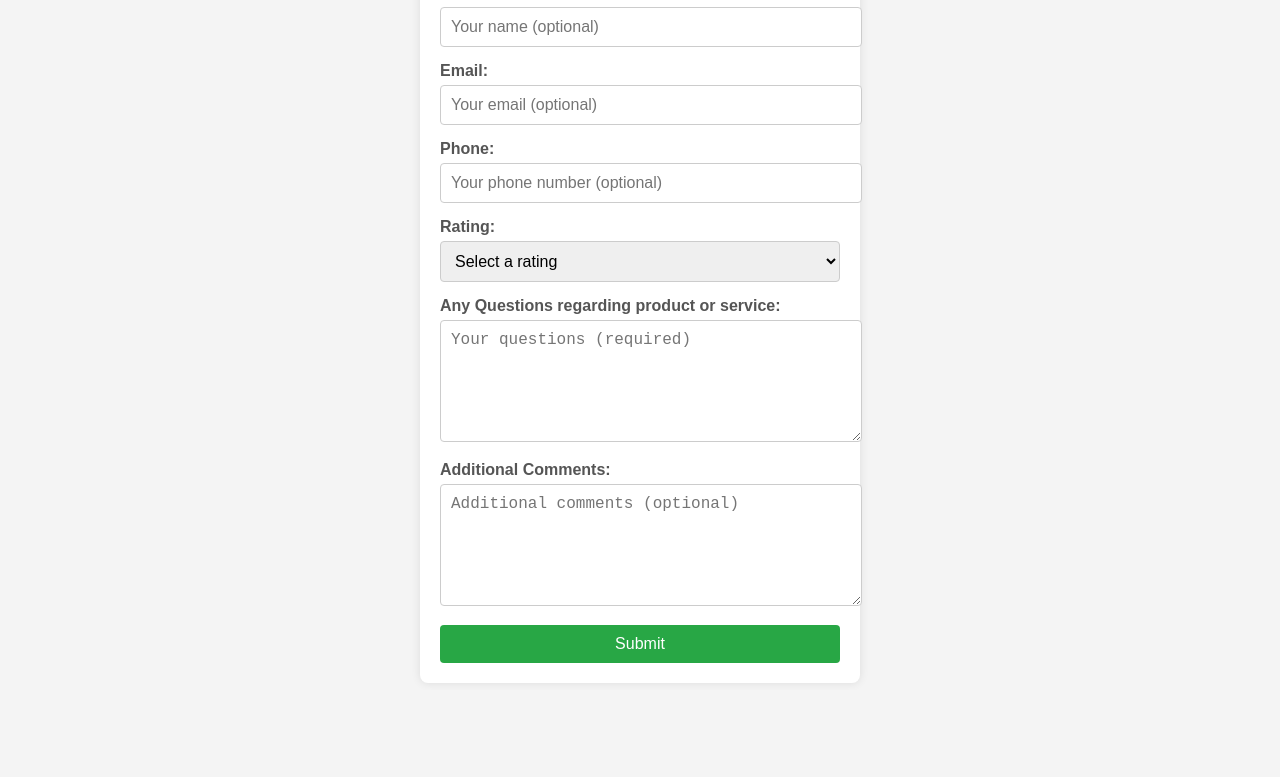
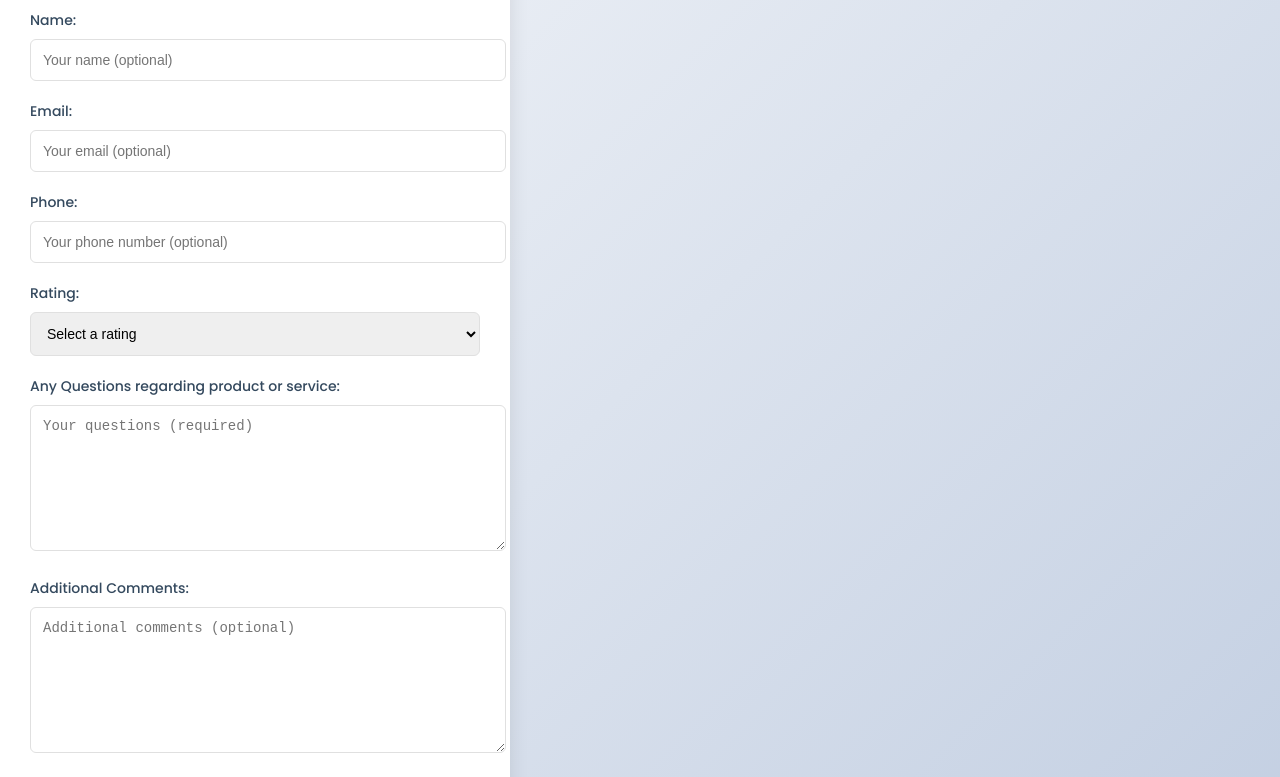
Before and after one commit to DivyaChakraveni/FEWD, a plain HTML site: page FeedbackForm.html in a window 1280 px wide. Shown: the part 110-887 px from the top of the page. Before the commit the page ends 800 px from the top, so only its background shows below. Drawn offline with Linux system fonts and the light colour scheme.

Commit message:
Updated the css for Feedback and Portfolio

```diff
--- /dev/null
+++ b/Feedback&Portfolio.css
@@ -0,0 +1,116 @@
+/* General Styles */
+body {
+    font-family: 'Poppins', sans-serif;
+    background: linear-gradient(135deg, #f5f7fa 0%, #c3cfe2 100%);
+    margin: 0;
+    padding: 0;
+}
+
+/* Feedback Form Styles */
+.feedback-form {
+    background-color: #fff;
+    padding: 30px;
+    border-radius: 12px;
+    box-shadow: 0 4px 20px rgba(0, 0, 0, 0.1);
+    width: 100%;
+    max-width: 450px;
+    animation: fadeIn 0.5s ease-in-out;
+}
+
+.feedback-form h2 {
+    margin-bottom: 25px;
+    font-size: 28px;
+    color: #2c3e50;
+    font-weight: 600;
+    text-align: center;
+}
+
+.feedback-form label {
+    display: block;
+    margin-bottom: 8px;
+    font-weight: 500;
+    color: #34495e;
+    font-size: 14px;
+}
+
+.feedback-form input[type="text"],
+.feedback-form input[type="email"],
+.feedback-form input[type="tel"],
+.feedback-form textarea,
+.feedback-form select {
+    width: 100%;
+    padding: 12px;
+    margin-bottom: 20px;
+    border: 1px solid #e0e0e0;
+    border-radius: 6px;
+    font-size: 14px;
+    transition: all 0.3s ease;
+}
+
+.feedback-form input:focus,
+.feedback-form textarea:focus,
+.feedback-form select:focus {
+    border-color: #3498db;
+    box-shadow: 0 0 0 3px rgba(52, 152, 219, 0.1);
+    outline: none;
+}
+
+.feedback-form textarea {
+    resize: vertical;
+    height: 120px;
+    min-height: 100px;
+}
+
+.feedback-form button {
+    width: 100%;
+    padding: 14px;
+    background-color: #3498db;
+    color: #fff;
+    border: none;
+    border-radius: 6px;
+    font-size: 16px;
+    font-weight: 500;
+    cursor: pointer;
+    transition: all 0.3s ease;
+    text-transform: uppercase;
+    letter-spacing: 0.5px;
+}
+
+.feedback-form button:hover {
+    background-color: #2980b9;
+    transform: translateY(-2px);
+    box-shadow: 0 4px 12px rgba(52, 152, 219, 0.3);
+}
+
+/* Portfolio Styles */
+h1, h2 {
+    color: #2c3e50;
+}
+
+section {
+    margin: 20px 0;
+}
+
+section h2 {
+    font-size: 24px;
+    margin-bottom: 10px;
+}
+
+section p, section ul {
+    font-size: 16px;
+    line-height: 1.5;
+}
+
+section ul {
+    list-style-type: disc;
+    padding-left: 20px;
+}
+
+section a {
+    color: #3498db;
+    text-decoration: none;
+}
+
+section a:hover {
+    text-decoration: underline;
+}
--- a/FeedbackForm.html
+++ b/FeedbackForm.html
@@ -4,66 +4,9 @@
     <meta charset="UTF-8">
     <meta name="viewport" content="width=device-width, initial-scale=1.0">
     <title>Feedback Form</title>
-    <style>
-        body {
-            font-family: Arial, sans-serif;
-            background-color: #f4f4f4;
-            margin: 0;
-            padding: 0;
-            display: flex;
-            justify-content: center;
-            align-items: center;
-            height: 100vh;
-        }
-        .feedback-form {
-            background-color: #fff;
-            padding: 20px;
-            border-radius: 8px;
-            box-shadow: 0 0 10px rgba(0, 0, 0, 0.1);
-            width: 100%;
-            max-width: 400px;
-        }
-        .feedback-form h2 {
-            margin-bottom: 20px;
-            font-size: 24px;
-            color: #333;
-        }
-        .feedback-form label {
-            display: block;
-            margin-bottom: 5px;
-            font-weight: bold;
-            color: #555;
-        }
-        .feedback-form input[type="text"],
-        .feedback-form input[type="email"],
-        .feedback-form input[type="tel"],
-        .feedback-form textarea,
-        .feedback-form select {
-            width: 100%;
-            padding: 10px;
-            margin-bottom: 15px;
-            border: 1px solid #ccc;
-            border-radius: 4px;
-            font-size: 16px;
-        }
-        .feedback-form textarea {
-            resize: vertical;
-            height: 100px;
-        }
-        .feedback-form button {
-            width: 100%;
-            padding: 10px;
-            background-color: #28a745;
-            color: #fff;
-            border: none;
-            border-radius: 4px;
-            font-size: 16px;
-            cursor: pointer;
-        }
-        .feedback-form button:hover {
-            background-color: #218838;
-        }
-    </style>
+    <link href="https://fonts.googleapis.com/css2?family=Poppins:wght@400;500;600&display=swap" rel="stylesheet">
+    <link rel="stylesheet" href="Feedback&Portfolio.css">
+
 </head>
 <body>
     <div class="feedback-form">
```
Also changed, not shown: Portfolio.html (+2 -0 lines).
